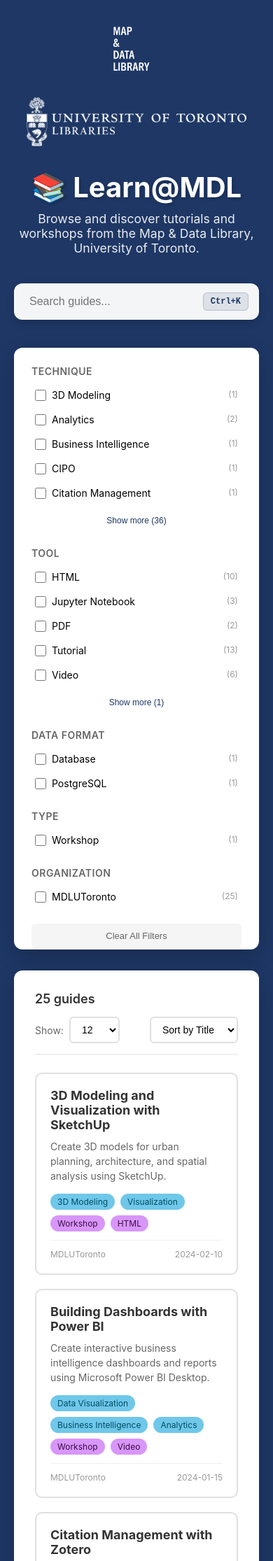
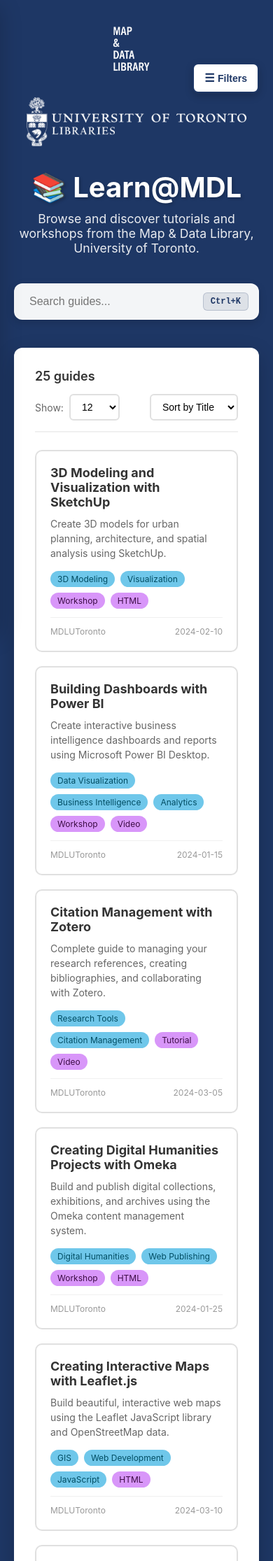
Before and after one commit to MDLutoronto/tutorials-search, a Jekyll site: the page built from page.md, in a window 390 px wide. Shown: the top 2231 px of the page at 70% size. Built offline with Jekyll 4.4.1, drawn with Linux system fonts in a browser that asks for light colours.

Commit message:
feat: added UI transition for back to top and filter menu in mobile view. (#5)

```diff
--- a/_layouts/minimal_search.html
+++ b/_layouts/minimal_search.html
@@ -72,6 +72,38 @@
             max-height: calc(100vh - 40px);
             overflow-y: auto;
             overflow-x: hidden;
+        }
+
+        .filter-toggle {
+            display: none;
+            position: fixed;
+            top: 90px;
+            right: 20px;
+            z-index: 101;
+            background: white;
+            border: 2px solid #1E3765;
+            border-radius: 8px;
+            padding: 10px 15px;
+            cursor: pointer;
+            box-shadow: 0 4px 12px rgba(0,0,0,0.2);
+            font-size: 14px;
+            font-weight: 600;
+            color: #1E3765;
+            transition: all 0.3s;
+        }
+
+        .filter-toggle:hover {
+            background: #1E3765;
+            color: white;
+        }
+
+        .filter-toggle::before {
+            content: '☰ ';
+            font-size: 16px;
+        }
+
+        .filter-toggle.scrolled {
+            right: -150px;
         }
 
         .sidebar::-webkit-scrollbar {
@@ -510,13 +542,81 @@
             background-color: #f5f5f5;
         }
 
+        #back-to-top.scrolled {
+            right: -100px;
+        }
+
         @media (max-width: 1024px) {
             .main-content {
                 grid-template-columns: 1fr;
             }
 
+            .filter-toggle {
+                display: block;
+            }
+
             .sidebar {
-                position: static;
+                position: fixed;
+                top: 0;
+                left: 0;
+                width: 100%;
+                max-width: 280px;
+                height: 100vh;
+                max-height: 100vh;
+                z-index: 102;
+                border-radius: 0;
+                transform: translateX(-100%);
+                transition: transform 0.3s ease-in-out;
+                padding: 20px 15px;
+            }
+
+            .sidebar.open {
+                transform: translateX(0);
+            }
+
+            .sidebar-overlay {
+                display: none;
+                position: fixed;
+                top: 0;
+                left: 0;
+                width: 100%;
+                height: 100%;
+                background: rgba(0, 0, 0, 0.5);
+                z-index: 101;
+                opacity: 0;
+                transition: opacity 0.3s;
+            }
+
+            .sidebar-overlay.show {
+                display: block;
+                opacity: 1;
+            }
+
+            .facet-group {
+                margin-bottom: 20px;
+            }
+
+            .facet-group h3 {
+                font-size: 13px;
+                margin-bottom: 10px;
+            }
+
+            .facet-option {
+                margin-bottom: 6px;
+                padding: 3px;
+            }
+
+            .facet-option label {
+                font-size: 13px;
+            }
+
+            .facet-count {
+                font-size: 11px;
+            }
+
+            .clear-filters {
+                padding: 8px;
+                font-size: 12px;
             }
         }
 
@@ -569,8 +669,11 @@
             </div>
         </div>
 
+        <button class="filter-toggle" id="filterToggle">Filters</button>
+        <div class="sidebar-overlay" id="sidebarOverlay"></div>
+
         <div class="main-content">
-            <aside class="sidebar">
+            <aside class="sidebar" id="sidebar">
 
                 <div class="facet-group">
                     <h3>Technique</h3>
```
Also changed, not shown: other parts of _layouts/minimal_search.html (+45 -2 lines).
